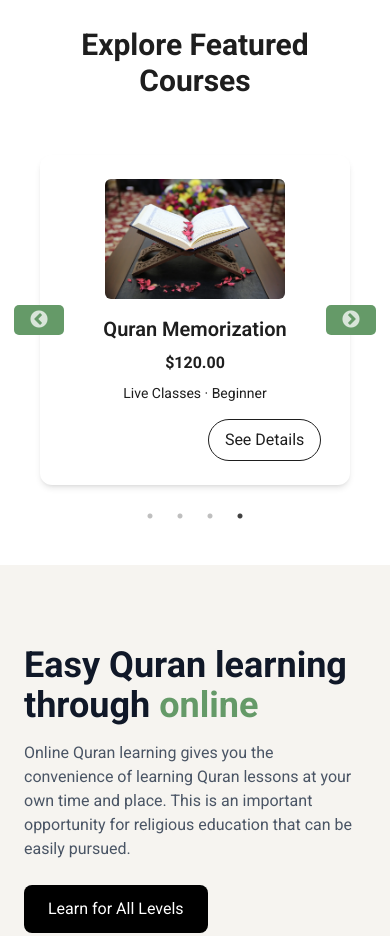
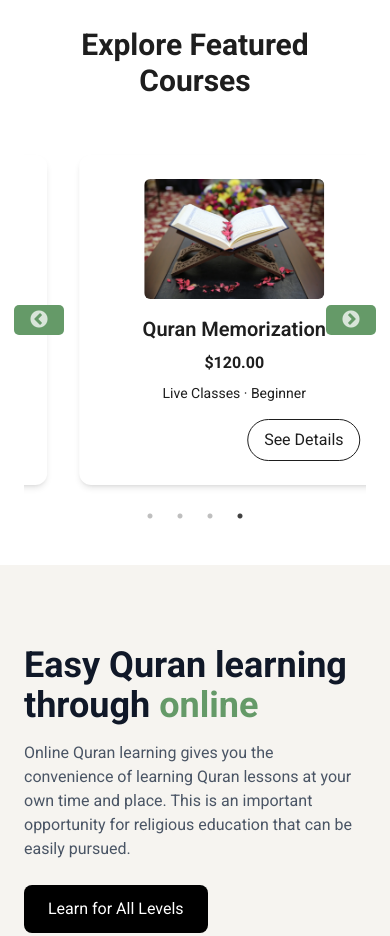
Before and after one commit to zubairkhan1234/quran-online, a Next.js app: page / in a window 390 px wide. Shown: the part 5040-5976 px from the top of the page. Built offline with nearby package versions, Linux system fonts and the light colour scheme.

Commit message:
fixes in courses

```diff
--- a/src/components/sections/Courses.jsx
+++ b/src/components/sections/Courses.jsx
@@ -1,9 +1,29 @@
 'use client';
 import Image from 'next/image'
-import React from 'react'
-import Slider from "react-slick";
+import React, { useEffect, useState } from 'react'
+import dynamic from 'next/dynamic';
 import quran from '../../../public/images/quran.webp';
+
+// Dynamically import react-slick to disable SSR rendering
+const Slider = dynamic(() => import('react-slick'), { ssr: false });
+
 function Courses() {
+  const [slidesToShow, setSlidesToShow] = useState(3);
+
+  useEffect(() => {
+    // Detect initial screen width on client side
+    const handleResize = () => {
+      const width = window.innerWidth;
+      if (width <= 640) setSlidesToShow(1);
+      else if (width <= 1024) setSlidesToShow(2);
+      else setSlidesToShow(3);
+    };
+
+    handleResize(); // Run once when component mounts
+    window.addEventListener('resize', handleResize);
+    return () => window.removeEventListener('resize', handleResize);
+  }, []);
+
   const courses = [
     { title: "Reading Quran Basics", price: "$99.00", image: quran },
     { title: "Quran & Tajweed", price: "$35.00", image: quran },
@@ -15,33 +35,20 @@ function Courses() {
     dots: true,
     infinite: true,
     speed: 500,
-        slidesToShow: 3, // number of slides visible at once
+    slidesToShow,
     slidesToScroll: 1,
     autoplay: true,
     autoplaySpeed: 2000,
-        responsive: [
-            {
-                breakpoint: 1024, // for tablets
-                settings: {
-                    slidesToShow: 2,
-                },
-            },
-            {
-                breakpoint: 640, // for mobile
-                settings: {
-                    slidesToShow: 1,
-                },
-            },
-        ],
   };
+
   return (
-
     <section className="bg-softGray py-16">
       <div className="container mx-auto px-6">
         <h2 className="text-3xl font-bold text-darkGray1 text-center mb-10">
           Explore Featured <span className="text-green">Courses</span>
         </h2>
-                <div className='explore-courses'>
+
+        <div className="explore-courses">
           <Slider {...settings}>
             {courses.map((course, index) => (
               <div key={index} className="p-4">
@@ -55,8 +62,9 @@ function Courses() {
                   />
                   <h3 className="text-xl font-semibold mt-4">{course.title}</h3>
                   <p className="text-green font-bold mt-2">{course.price}</p>
-                                    <p className="text-grayBlue text-sm mt-2">Live Classes · Beginner</p>
-
+                  <p className="text-grayBlue text-sm mt-2">
+                    Live Classes · Beginner
+                  </p>
                   <div className="mt-4 flex justify-center space-x-3">
                     <button className="bg-green text-white px-4 py-2 rounded-full hover:bg-green/90">
                       Register Now
@@ -68,12 +76,11 @@ function Courses() {
                 </div>
               </div>
             ))}
-
           </Slider>
         </div>
       </div>
     </section>
-    )
+  );
 }
 
-export default Courses
+export default Courses;
```
Lines whose indentation alone changed are shown as unchanged.
